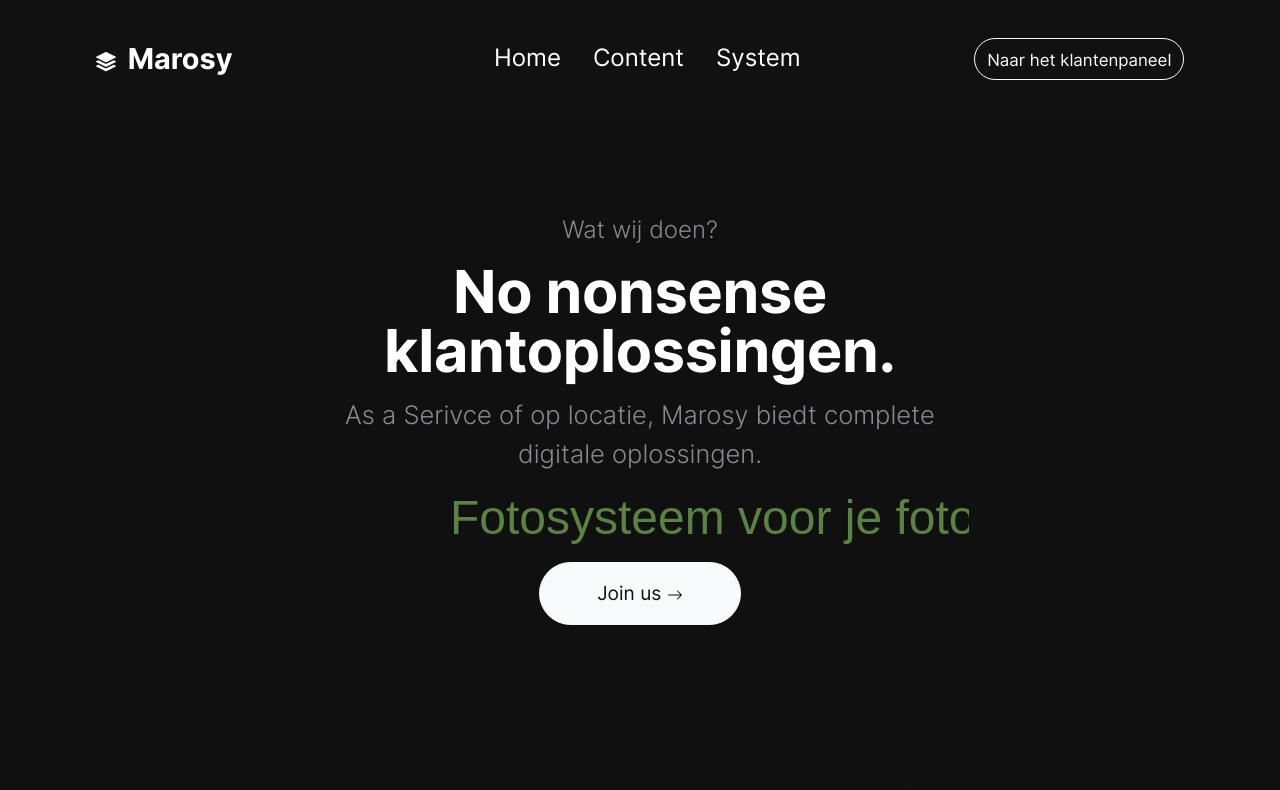
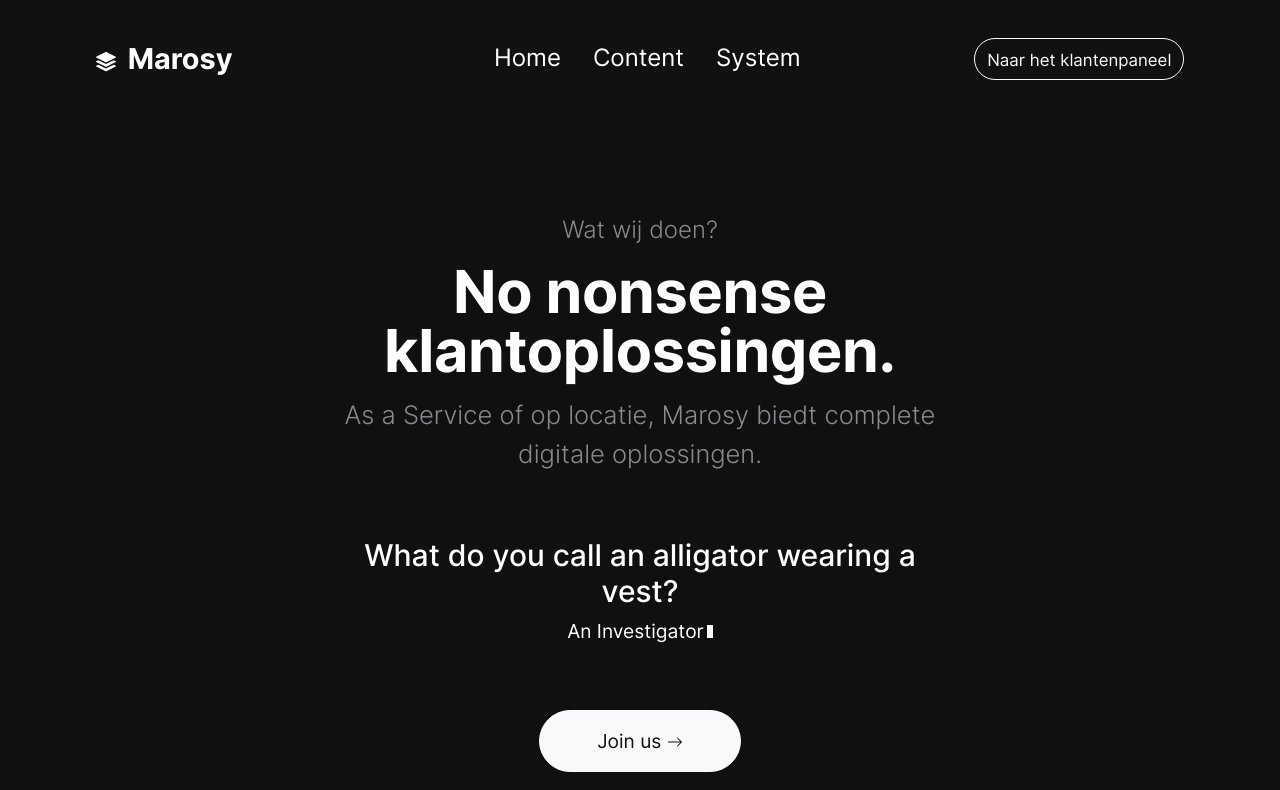
Before and after one commit to marcelgroeneveld/marosynl, a plain HTML site: page index.html in a window 1280 px wide. Shown: the top 790 px of the page. Drawn offline with nearby package versions, Linux system fonts and the light colour scheme.

Commit message:
Update index.html

```diff
--- a/index.html
+++ b/index.html
@@ -61,46 +61,49 @@
 
   }
 
-
-
-@keyframes ticker {
-  0%  { bottom: 0; }
-  10% { bottom: 0; }
-  20% { bottom: 1.2em; }
-  30% { bottom: 1.2em; }
-  40% { bottom: 2.4em; }
-  50% { bottom: 2.4em; }
-  60% { bottom: 3.6em; }
-  70% { bottom: 3.6em; }
+  .output {
+  text-align:center;
+  color:white;
+  h1 {
+    font-size:30px;
+  }
 }
 
-.rotate-text {
+/* Cursor Styling */
 
-  font: normal 2.5em/1.2 sans-serif;
-  color: #A4BB28;
-  height:1.2em;
-  width:100%;
-  position:relative;
-  overflow:hidden;
-  padding:0 0 .1em 0;
-  > span {
-    float:left;
-    margin-right:.3em;
-    height:1.2em;
-    &:last-of-type {
-      font-weight:500;
-      display:inline-block;
-      color:#5A8243;
+.cursor::after {
+  content:'';
+  display:inline-block;
+  margin-left:3px;
+  background-color:white;
+  animation-name:blink;
+  animation-duration:0.5s;
+  animation-iteration-count: infinite;
+}
+h1.cursor::after {
+  height:24px;
+  width:13px;
+}
+p.cursor::after {
+  height:13px;
+  width:6px;
+}
 
-      position: relative;
-      white-space: nowrap;
-      bottom: 0;
-      left: 0;
+@keyframes blink {
+  0% {
+    opacity:1;
+  }
+  49% {
+    opacity:1;
+  }
+  50% {
+    opacity:0;
+  }
+  100% {
+    opacity:0;
+  }
+}
 
-      animation: ticker 10s;
-      animation-iteration-count: infinite;
-      animation-delay: 4s;
-    }
 
 </style>
 
@@ -153,15 +156,16 @@
       <h1 class="display-huge mt-3 mb-3 lh-1">No nonsense klantoplossingen.</h1>
     </div>
     <div class="col-12 col-xl-8">
-      <p class="lead text-secondary">As a Serivce of op locatie, Marosy biedt complete digitale oplossingen. </p>
-      <p class="lead text-secondary rotate-text">
-        <span>
-          Geautomatiseerde webwinkel bij je eenmanszaak?<br>
-          Fotosysteem voor je fotografiebedrijf?<br>
-          Ledenadministratiesysteem?<br>
-          Detroit
-        </span>
-      </h2> Marosy doet het.</p>
+      <p class="lead text-secondary">As a Service of op locatie, Marosy biedt complete digitale oplossingen. </p>
+
+      <div class="container py-5">
+        <div class="output" id="output">
+          <h1 class="cursor"></h1>
+          <p></p>
+        </div>
+      </div>
+
+
     </div>
     <div class="col-12 text-center">
       <a href="#" class="btn btn-xl btn-light">Join us
@@ -570,6 +574,10 @@ Lorem ipsum dolor sit amet, consetetur sadipscing elitr.
 
 <script src="js/bootstrap.bundle.min.js"></script>
 <script src="js/aos.js"></script>
+<script
+  src="https://code.jquery.com/jquery-3.7.1.slim.min.js"
+  integrity="sha256-kmHvs0B+OpCW5GVHUNjv9rOmY0IvSIRcf7zGUDTDQM8="
+  crossorigin="anonymous"></script>
 <script>
 AOS.init({
  duration: 800, // values from 0 to 3000, with step 50ms
@@ -591,6 +599,108 @@ AOS.init({
 
     console.log(scrollpos)
   })
+
+
+
+// values to keep track of the number of letters typed, which quote to use. etc. Don't change these values.
+var i = 0,
+    a = 0,
+    isBackspacing = false,
+    isParagraph = false;
+
+// Typerwrite text content. Use a pipe to indicate the start of the second line "|".
+var textArray = [
+  "What do you call an alligator wearing a vest?|An Investigator",
+  "What do you call a fake noodle?|An Impasta",
+  "Why shouldn't you write with a broken pencil?|Because it's pointless",
+  "Why couldn't the pirate finish the alphabet?|He kept getting lost a C",
+  "What's brown and sticky?|A stick",
+  "What starts with an E, ends with an E and has one letter in it?|An Envelope",
+  "What has four wheels, and flies?|A Garbage truck",
+  "What do you call a pig that knows Karate?|Pork Chop",
+  "Why did the scarecrow get promoted?|He was out standing in his field.",
+  "I have a step ladder|I never knew my real ladder.",
+  "What kind of shoes do ninjas wear?|Sneakers"
+];
+
+// Speed (in milliseconds) of typing.
+var speedForward = 100, //Typing Speed
+    speedWait = 1000, // Wait between typing and backspacing
+    speedBetweenLines = 1000, //Wait between first and second lines
+    speedBackspace = 25; //Backspace Speed
+
+//Run the loop
+typeWriter("output", textArray);
+
+function typeWriter(id, ar) {
+  var element = $("#" + id),
+      aString = ar[a],
+      eHeader = element.children("h1"), //Header element
+      eParagraph = element.children("p"); //Subheader element
+
+  // Determine if animation should be typing or backspacing
+  if (!isBackspacing) {
+
+    // If full string hasn't yet been typed out, continue typing
+    if (i < aString.length) {
+
+      // If character about to be typed is a pipe, switch to second line and continue.
+      if (aString.charAt(i) == "|") {
+        isParagraph = true;
+        eHeader.removeClass("cursor");
+        eParagraph.addClass("cursor");
+        i++;
+        setTimeout(function(){ typeWriter(id, ar); }, speedBetweenLines);
+
+      // If character isn't a pipe, continue typing.
+      } else {
+        // Type header or subheader depending on whether pipe has been detected
+        if (!isParagraph) {
+          eHeader.text(eHeader.text() + aString.charAt(i));
+        } else {
+          eParagraph.text(eParagraph.text() + aString.charAt(i));
+        }
+        i++;
+        setTimeout(function(){ typeWriter(id, ar); }, speedForward);
+      }
+
+    // If full string has been typed, switch to backspace mode.
+    } else if (i == aString.length) {
+
+      isBackspacing = true;
+      setTimeout(function(){ typeWriter(id, ar); }, speedWait);
+
+    }
+
+  // If backspacing is enabled
+  } else {
+
+    // If either the header or the paragraph still has text, continue backspacing
+    if (eHeader.text().length > 0 || eParagraph.text().length > 0) {
+
+      // If paragraph still has text, continue erasing, otherwise switch to the header.
+      if (eParagraph.text().length > 0) {
+        eParagraph.text(eParagraph.text().substring(0, eParagraph.text().length - 1));
+      } else if (eHeader.text().length > 0) {
+        eParagraph.removeClass("cursor");
+        eHeader.addClass("cursor");
+        eHeader.text(eHeader.text().substring(0, eHeader.text().length - 1));
+      }
+      setTimeout(function(){ typeWriter(id, ar); }, speedBackspace);
+
+    // If neither head or paragraph still has text, switch to next quote in array and start typing.
+    } else {
+
+      isBackspacing = false;
+      i = 0;
+      isParagraph = false;
+      a = (a + 1) % ar.length; //Moves to next position in array, always looping back to 0
+      setTimeout(function(){ typeWriter(id, ar); }, 50);
+
+    }
+  }
+}
+
 </script>
 
   </body>
```
